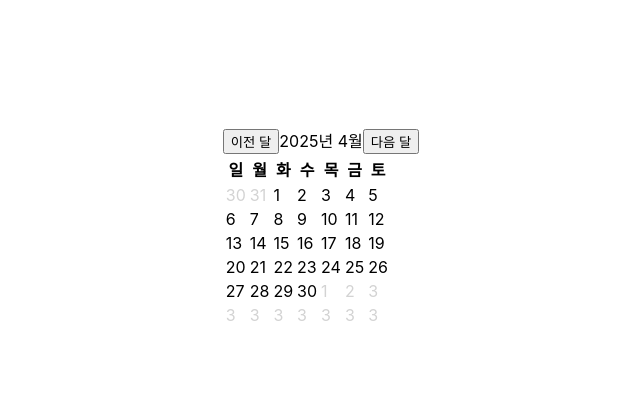
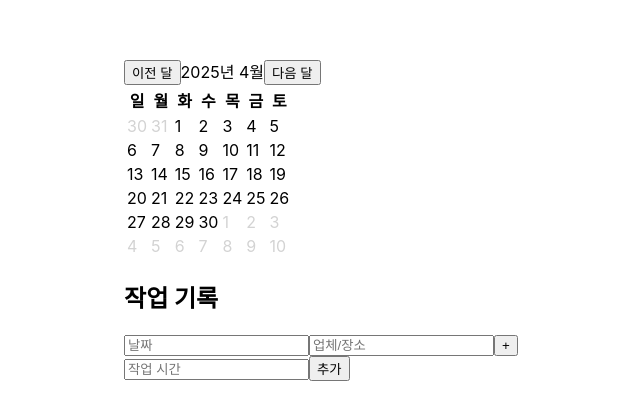
Before and after one commit to kimjaeseon158/teamproject, a React (Create React App) app in the folder teamproject/front/: page / in a window 1280 px wide. Shown: the part 172-592 px from the top of the page, without its empty margins (319-959 px from the left). Built offline with nearby package versions, Linux system fonts and the light colour scheme.

Commit message:
front update

```diff
--- a/teamproject/front/src/calenderTest/calender.js
+++ b/teamproject/front/src/calenderTest/calender.js
@@ -29,8 +29,8 @@ const groupDatesByWeek = (startDay, endDay) => {
     let extraWeek = [];
     for (let i = 0; i < 7; i++) {
       const newDate = new Date(lastDate);
-      newDate.setDate(lastDate.getDate() + 1);
-      extraWeek.push(new Date(lastDate));
+      newDate.setDate(lastDate.getDate() + i + 1);
+      extraWeek.push(newDate);
     }
 
     weeks.push(extraWeek);
@@ -56,10 +56,9 @@ const Calendar = () => {
 
   const weeks = groupDatesByWeek(startDay, endDay);
 
-  const handleSelectDate = (month, day) => {
-    setSelectedDate(new Date(year, month - 1, day));
+  const hadleOntarget = (year,month, day) => {
+    setSelectedDate({"year":year, "month":month, "day":day});
   };
-
     return (
         <div>
         <div>
@@ -82,9 +81,7 @@ const Calendar = () => {
                 {weeks.map((week, i) => (
                     <tr key={i}>
                     {week.map((day, j) => (
-                  <td
-                    key={j}
-                    onClick={() => handleSelectDate(day.getMonth() + 1, day.getDate())}
+                        <td key={j} onClick={()=>hadleOntarget(year,day.getMonth()+1,day.getDate())}
                             style={{
                                 color: day.getMonth() === month ? "black" : "lightgray"
                             }}
@@ -97,7 +94,7 @@ const Calendar = () => {
                 </tbody>
         </table>
       </div>
-      {selectedDate && <Option selectedDate={selectedDate} />} {/* 선택된 날짜를 Option 컴포넌트로 전달 */}
+      <Option selectedDate={selectedDate} />
     </div>
   );
 };
--- a/teamproject/front/src/calenderTest/index.js
+++ b/teamproject/front/src/calenderTest/index.js
@@ -9,7 +9,7 @@ const Option = ({ selectedDate }) => {
 
   const fetchLocations = () => {
     // 이 부분에 실제로 필요한 장소 목록을 불러오거나 고정값을 설정합니다.
-    const data = ["삼성전자(평택)", "삼성전자(기흥)", "삼성전자(아산)", "삼성전자(서울)", "가슴", "SEX"];
+    const data = [ "삼성전자(평택)", "삼성전자(기흥)", "삼성전자(아산)", "삼성전자(서울)" ];
     setLocationsList(data);
     setShowDropdown(true);
   };
@@ -37,10 +37,17 @@ const Option = ({ selectedDate }) => {
   return (
     <div className="max-w-lg mx-auto mt-10 p-5 border rounded-lg shadow-lg bg-white">
       <h2 className="text-xl font-bold mb-4">작업 기록</h2>
-      <p>선택된 날짜: {selectedDate.toLocaleDateString()}</p> {/* 선택된 날짜 표시 */}
       <form onSubmit={handleSubmit} className="space-y-3 relative">
         {/* 업체/장소 입력과 드롭다운 버튼 */}
         <div className="relative">
+          <input
+            type="text"
+            placeholder="날짜"
+            value={ selectedDate ? `${selectedDate.year}년 ${selectedDate.month}월 ${selectedDate.day}일` : "" }
+            onChange={(e) => setLocation(e.target.value)}
+            className="w-full p-2 border rounded"
+            required
+          />
           <input
             type="text"
             placeholder="업체/장소"
```
Also changed, not shown: 1 other file (tests, documents, lock files or other folders). Lines whose indentation alone changed are shown as unchanged.
